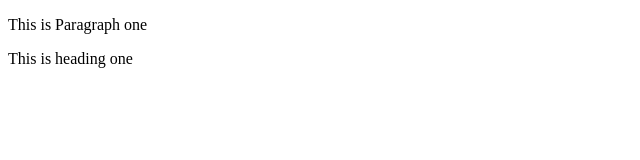
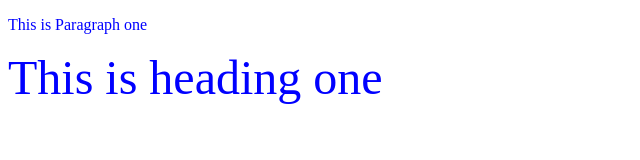
Before and after one commit to Website-developer-ops/NewSshRepo, a plain HTML site: page index.html in a window 1280 px wide. Shown: the whole page, without its empty margins (0-640 px from the left). Drawn offline with Linux system fonts and the light colour scheme.

Commit message:
Added STYLE tags according to commit reviews index.html

```diff
--- a/index.html
+++ b/index.html
@@ -2,6 +2,10 @@
 <html>
 	<head>
 		<!--Please Add css style tags here-->
+		<Style>
+			h{color: blue; font-size: 300%}
+			p{color: blue}
+		</Style>
 	</head>
 	<body>
 		<p>This is Paragraph one</p>
```
